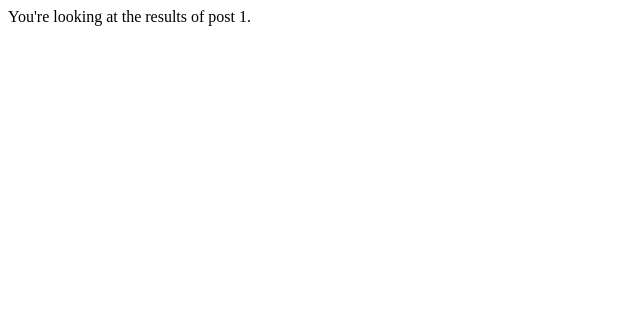
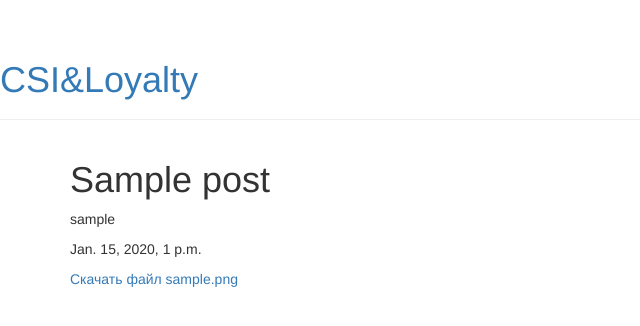
Before and after one commit to AlexandraAlAl/epsi, a Django app: page /posts/1/results/ in a window 1280 px wide. Shown: the top 326 px of the page, without its empty margins (0-640 px from the left). Run offline with Django 3.2, Linux system fonts and the light colour scheme; tables that the repository leaves empty hold one stand-in row (values such as "Sample post"); some libraries are stand-ins or nearby versions.

Commit message:
views index&detail.

```diff
--- /dev/null
+++ b/calculation/templates/calculation/base.html
@@ -0,0 +1,24 @@
+  {% load staticfiles %}
+<html>
+        <head>
+            <title>CSI&Loyalty</title>
+	    <link href="https://fonts.googleapis.com/css?family=Lobster&subset=latin,cyrillic" rel="stylesheet" type="text/css">
+            <link rel="stylesheet" href="//maxcdn.bootstrapcdn.com/bootstrap/3.2.0/css/bootstrap.min.css">
+            <link rel="stylesheet" href="//maxcdn.bootstrapcdn.com/bootstrap/3.2.0/css/bootstrap-theme.min.css">
+            <link rel="stylesheet" href="{% static 'css/calculation/post.css' %}">
+        </head>
+    <body>
+        <div class="page-header">
+
+	    <h1><a href="/posts/">CSI&Loyalty</a></h1>
+        </div>
+        <div class="content container">
+            <div class="row">
+                <div class="col-md-8">
+                {% block content %}
+                {% endblock %}
+                </div>
+            </div>
+        </div>
+    </body>
+</html>
--- /dev/null
+++ b/calculation/templates/calculation/detail.html
@@ -0,0 +1,11 @@
+{% extends 'calculation/base.html' %}
+{% block content %}
+
+
+<h1>{{ post.title}}</h1>
+<p>{{post.author}}</p>
+<p>{{post.created_date}}</p>
+<a href="/media/{{post.file}}"> Скачать файл {{post.file}}<a/>
+
+
+{% endblock content %}
--- a/calculation/urls.py
+++ b/calculation/urls.py
@@ -2,10 +2,10 @@ from django.conf.urls import url
 from . import views
 
 urlpatterns = [
-    # ex: /calculation/
+    # ex: /posts/
     url(r'^$', views.index, name='index'),
-    # ex: /calculation/5/
+    # ex: /posts/5/
     url(r'^(?P<post_id>[0-9]+)/$', views.detail, name='detail'),
-    # ex: /calculation/5/results/
+    # ex: /posts/5/results/
     url(r'^(?P<post_id>[0-9]+)/results/$', views.results, name='results'),
 ]
--- a/calculation/views.py
+++ b/calculation/views.py
@@ -1,19 +1,17 @@
-from django.shortcuts import render
+from django.http import Http404
+from django.shortcuts import get_object_or_404,render
+from .models import Post
 from django.http import HttpResponse
-from django.template import RequestContext, loader
-from .models import Post
 
 def index(request):
     latest_post_list = Post.objects.order_by('-created_date')[:5]
-    template = loader.get_template('calculation/index.html')
-    context = RequestContext(request, {
-        'latest_post_list': latest_post_list,
-    })
-    return HttpResponse(template.render(context))
+    context = {'latest_post_list': latest_post_list}
+    return render(request, 'calculation/index.html', context)
 
 def detail(request, post_id):
-    return HttpResponse("You're looking at post %s." % post_id)
+    post = get_object_or_404(Post, pk=post_id)
+    return render(request, 'calculation/detail.html', {'post': post})
 
 def results(request, post_id):
-    response = "You're looking at the results of post %s."
-    return HttpResponse(response % post_id)
+    post = get_object_or_404(Post, pk=post_id)
+    return render(request, 'calculation/detail.html', {'post': post})
--- a/mysite/urls.py
+++ b/mysite/urls.py
@@ -1,7 +1,11 @@
 from django.conf.urls import include, url
 from django.contrib import admin
 
+from django.conf import settings
+from django.conf.urls.static import static
+
 urlpatterns = [
-    url(r'^posts/', include('calculation.urls')),
+    url(r'^posts/', include('calculation.urls', namespace="calculation")),
     url(r'^admin/', include(admin.site.urls)),
-]
+
+]+ static(settings.MEDIA_URL, document_root=settings.MEDIA_ROOT)
```
Also changed, not shown: calculation/templates/calculation/index.html (+14 -1 lines), calculation/models.py (line endings or trailing spaces), 1 other file.
